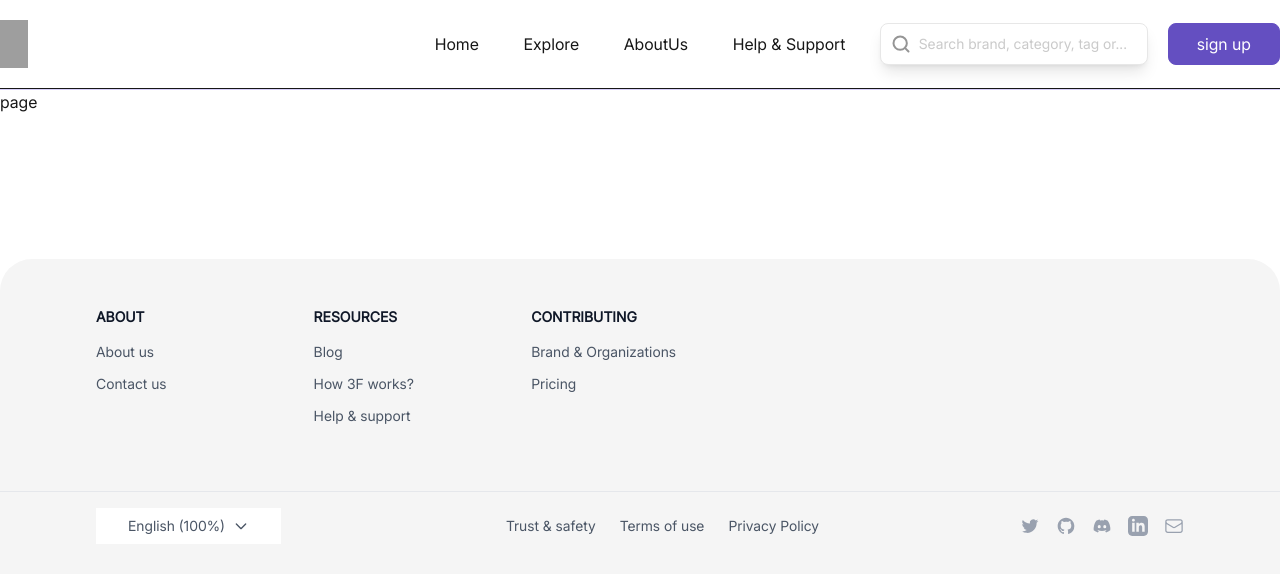
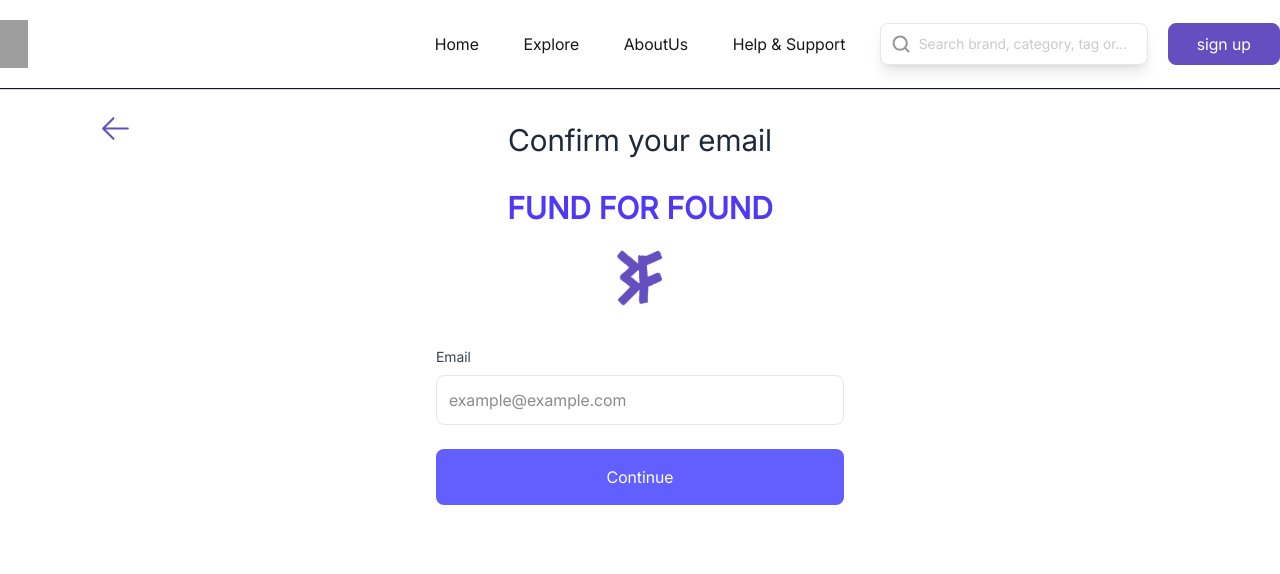
Before and after one commit to kasramajidi/FUND-FOR-FOUND, a Next.js app in the folder front-end/: page /SignUp/Verification-email in a window 1280 px wide. Shown: the top 574 px of the page. Built offline with nearby package versions, Linux system fonts and the light colour scheme; grey boxes are pictures that could not be loaded.

Commit message:
Writing code for the page to send an email

```diff
--- a/front-end/src/app/RootLayout.tsx
+++ b/front-end/src/app/RootLayout.tsx
@@ -7,7 +7,7 @@ import Footer from "@/components/layout/Footer";
 
 export const RootLayout = ({ children }: { children: React.ReactNode }) => {
   const pathName = usePathname();
-  const hideHeader = pathName === "/Login" || pathName === "/SignUp" || pathName === "/signup";
+  const hideHeader = pathName === "/SignUp/Verification-email" || pathName === "/SignUp" || pathName === "/signup" ;
 
   return (
     <AuthProvider>
--- a/front-end/src/app/SignUp/Verification-email/page.tsx
+++ b/front-end/src/app/SignUp/Verification-email/page.tsx
@@ -1,6 +1,122 @@
+"use client";
 
-export default function Verification_email() {
+import { useEffect, useState } from "react";
+import BackButtonV from "@/components/SignUp/Verification-email/BackButtonV";
+import Logo from "./../../../components/SignUp/Logo";
+import { yupResolver } from "@hookform/resolvers/yup";
+import { useForm } from "react-hook-form";
+import * as yup from "yup";
+import usePostEmail from "@/components/SignUp/usePostEmail";
+import { useRouter } from "next/navigation";
+
+interface FormData {
+  email: string;
+}
+
+const schema = yup.object({
+  email: yup
+    .string()
+    .email("Please enter a valid email")
+    .required("Email is required"),
+});
+
+export default function VerificationEmailPage() {
+  const router = useRouter();
+  const [storedEmail, setStoredEmail] = useState("");
+
+  const {
+    register,
+    handleSubmit,
+    setValue,
+    formState: { errors },
+  } = useForm<FormData>({
+    resolver: yupResolver(schema),
+    mode: "onBlur",
+    defaultValues: { email: "" },
+  });
+
+  useEffect(() => {
+    if (typeof window !== "undefined") {
+      try {
+        const userDataString = localStorage.getItem("userData");
+        if (userDataString) {
+          const userData = JSON.parse(userDataString);
+          if (userData && userData.email) {
+            setStoredEmail(userData.email);
+            setValue("email", userData.email);
+          }
+        }
+      } catch (error) {
+        console.error("Error reading email from localStorage:", error);
+      }
+    }
+  }, [setValue]);
+
+  const { mutate: sendEmail, isPending: isLoading } = usePostEmail();
+
+  const submitForm = (data: FormData) => {
+    sendEmail(data, {
+      onSuccess: () => {
+        console.log("Verification email sent successfully");
+        router.push("/SignUp/Verify-code");
+      },
+      onError: (error) => {
+        console.error("Failed to send verification email:", error);
+      },
+    });
+  };
+
   return (
-    <div>page</div>
-  )
+    <div className="bg-white">
+      <BackButtonV />
+      <div className="px-4 py-8 max-w-[440px] mx-auto">
+        <main className="flex flex-col items-center gap-8">
+          <h1 className="text-2xl sm:text-3xl text-gray-800 text-center font-medium">
+            Confirm your email
+          </h1>
+
+          <Logo />
+
+          <form
+            onSubmit={handleSubmit(submitForm)}
+            className="w-full flex flex-col gap-4 px-4 sm:px-0"
+          >
+            <div className="flex flex-col gap-2">
+              <label
+                htmlFor="email"
+                className="text-sm font-medium text-gray-700"
+              >
+                Email
+              </label>
+              <input
+                {...register("email")}
+                type="email"
+                id="email"
+                placeholder={storedEmail || "example@example.com"}
+                className="w-full p-3 border border-gray-200 rounded-lg text-base focus:outline-none focus:border-indigo-500 transition-colors"
+              />
+              {/* Display validation error */}
+              {errors.email && (
+                <p className="text-red-500 text-sm mt-1">
+                  {errors.email.message}
+                </p>
+              )}
+            </div>
+            <button
+              type="submit"
+              disabled={isLoading}
+              className={`w-full py-4 cursor-pointer bg-indigo-500 text-white rounded-lg text-base font-medium transition-colors mt-2
+                ${
+                  isLoading
+                    ? "opacity-50 cursor-not-allowed"
+                    : "hover:bg-indigo-600"
+                }`}
+            >
+              {isLoading ? "Sending..." : "Continue"}
+            </button>
+          </form>
+        </main>
+      </div>
+    </div>
+  );
 }
--- /dev/null
+++ b/front-end/src/app/SignUp/Verify-code/page.tsx
@@ -0,0 +1,7 @@
+import React from 'react'
+
+export default function Verify_code() {
+  return (
+    <div>page</div>
+  )
+}
--- a/front-end/src/components/SignUp/SignUpForm.tsx
+++ b/front-end/src/components/SignUp/SignUpForm.tsx
@@ -99,11 +99,6 @@ export default function SignUpForm() {
           <p className="text-red-500 text-sm mt-1">{errors.email.message}</p>
         )}
       </div>
-
-      <p className="text-sm text-gray-500 mt-1">
-        We will send you 6 digit code to your email.
-      </p>
-
       <button
         type="submit"
         disabled={isLoading}
--- /dev/null
+++ b/front-end/src/components/SignUp/Verification-email/BackButtonV.tsx
@@ -0,0 +1,25 @@
+import Link from "next/link";
+
+export default function BackButtonV() {
+  return (
+    <Link
+      href="/SignUp"
+      className="hidden lg:block absolute top-28 left-24 text-gray-500 hover:text-gray-700 transition-colors cursor-pointer"
+    >
+      <svg
+        xmlns="http://www.w3.org/2000/svg"
+        fill="none"
+        viewBox="0 0 24 24"
+        strokeWidth="1.5"
+        stroke="currentColor"
+        className="size-6 text-[#644FC1] w-[39px] h-[33px]"
+      >
+        <path
+          strokeLinecap="round"
+          strokeLinejoin="round"
+          d="M10.5 19.5 3 12m0 0 7.5-7.5M3 12h18"
+        />
+      </svg>
+    </Link>
+  );
+}
--- a/front-end/src/components/SignUp/usePostData.tsx
+++ b/front-end/src/components/SignUp/usePostData.tsx
@@ -8,22 +8,62 @@ interface User {
   email: string;
 }
 
-const apiPostEmail = async (user: User) => {
-  const response = await axios.post(`https://fund-for-found-back-end.onrender.com/api/register`, {
-    firstName: user.firstName,
-    lastName: user.lastName,
-    email: user.email,
-  });
+// Define the expected API response structure
+interface ApiResponse {
+  jwt: string;
+  user: {
+    id: string;
+    firstName: string;
+    lastName: string;
+    email: string;
+    // Add other relevant user fields if needed
+  };
+  // Include other potential fields from the response if necessary
+}
+
+const apiPostEmail = async (user: User): Promise<ApiResponse> => {
+  // Explicitly type the response from axios.post
+  const response = await axios.post<ApiResponse>(
+    `https://fund-for-found-back-end.onrender.com/api/register`,
+    {
+      firstName: user.firstName,
+      lastName: user.lastName,
+      email: user.email,
+    }
+  );
   return response.data;
 };
 
 export default function usePostData() {
   const router = useRouter();
 
-  return useMutation({
+  return useMutation<ApiResponse, Error, User>({
     mutationFn: apiPostEmail,
-    onSuccess: () => {
+    onSuccess: (data) => {
+      // Check if data and necessary fields exist
+      if (data && data.jwt && data.user) {
+        try {
+          // Store JWT and user data in localStorage
+          localStorage.setItem("jwt", data.jwt);
+          localStorage.setItem("userData", JSON.stringify(data.user));
+          console.log("User data and JWT stored in localStorage.");
+        } catch (error) {
+          console.error("Error storing data in localStorage:", error);
+          // Handle potential storage errors (e.g., storage full)
+        }
+      } else {
+        console.warn("Received data is missing jwt or user info.");
+        // Handle cases where expected data is not received
+      }
+
+      // Navigate to the next page regardless of storage success/failure for now
+      // You might want to add error handling before navigation
       router.push("/SignUp/Verification-email");
+    },
+    onError: (error) => {
+      // Add basic error handling
+      console.error("Registration failed:", error.message);
+      // You might want to show a toast notification to the user here
     },
   });
 }
```
Also changed, not shown: 1 other file (tests, documents, lock files or other folders).
